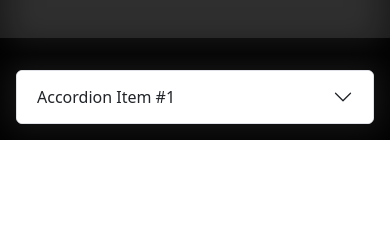
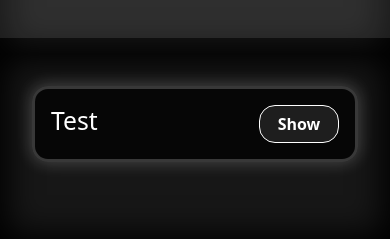
Before and after one commit to jsb-dev/jsb-dev, a React (Create React App) app: page / in a window 390 px wide. Shown: the part 7220-7459 px from the top of the page. Before the commit the page ends 7360 px from the top, so only its background shows below. Built offline with nearby package versions, Linux system fonts and the light colour scheme; the HTML template or start-up script is replaced by a standard one.

Commit message:
Created template for dropdown menu items

```diff
--- /dev/null
+++ b/src/components/5-extended-skills-section/extended-skills-section-components/dropdown-drawer-item.jsx
@@ -0,0 +1,106 @@
+import { useState } from 'react';
+import { Button } from 'react-bootstrap';
+import { CheckOrientation } from '../../../utils/CheckOrientation.jsx';
+import { CheckDevice } from '../../../utils/CheckDevice.jsx';
+
+function DropdownDrawerItem({ title, body, thumbnail }) {
+  const [isExpanded, setIsExpanded] = useState(false);
+
+  const handleButtonClick = () => {
+    setIsExpanded(!isExpanded);
+  };
+
+  const isMobile = CheckDevice();
+  const isVertical = CheckOrientation();
+
+  return (
+    <div
+      style={{
+        width: '100%',
+        padding: '1rem',
+      }}
+    >
+      <div
+        style={{
+          display: 'flex',
+          justifyContent: 'space-between',
+          alignItems: 'center',
+          backgroundColor: isExpanded
+            ? 'rgba(255,255,255,0.1)'
+            : 'rgba(0, 0, 0, 0.7)',
+          borderTopLeftRadius: '1rem',
+          borderTopRightRadius: '1rem',
+          borderBottomLeftRadius: isExpanded ? '0' : '1rem',
+          borderBottomRightRadius: isExpanded ? '0' : '1rem',
+          boxShadow: isExpanded
+            ? 'none'
+            : '0 0 1rem 0.1rem rgba(255,255,255, 0.2)',
+          border: isExpanded ? 'none' : '3px solid rgba(255,255,255,0.2)',
+          padding: '1rem',
+          transition: 'all 0.5s ease-in-out',
+          color: 'white',
+        }}
+      >
+        <h2>{title}</h2>
+        <Button
+          onClick={handleButtonClick}
+          style={{
+            backgroundColor: '#1e1e1e',
+            border: '1px solid #fff',
+            color: '#fff',
+            fontWeight: 'bold',
+            borderRadius: '1rem',
+            width: '5rem',
+          }}
+        >
+          {isExpanded ? 'Hide' : 'Show'}
+        </Button>
+      </div>
+      <div
+        style={{
+          overflow: 'hidden',
+          boxShadow:
+            'inset 0 0 1rem 0.1rem rgba(255,255,255, 0.2), 0 0 1rem 0.1rem rgba(255,255,255, 0.2)',
+          minHeight: isExpanded ? '300px' : '0',
+          height: isExpanded ? 'auto' : '0',
+          padding: isExpanded ? '2rem' : '1rem',
+          opacity: isExpanded ? 1 : 0,
+          color: 'white',
+          transition: 'all 0.5s ease-in-out',
+          display: 'flex',
+          justifyContent: 'space-between',
+          backgroundColor: 'rgba(0, 0, 0, 0.7)',
+          flexDirection: !isMobile && !isVertical ? 'row' : 'column',
+        }}
+      >
+        <p
+          style={{
+            marginBottom: '2rem',
+          }}
+        >
+          {body}
+        </p>
+        <div
+          style={{
+            width: !isMobile && !isVertical ? '50%' : '100%',
+            display: 'flex',
+            justifyContent: 'center',
+            alignItems: 'center',
+          }}
+        >
+          <img
+            src={thumbnail}
+            style={{
+              width: '80%',
+              objectFit: 'cover',
+              objectPosition: 'center',
+              borderRadius: '1rem',
+            }}
+          />
+        </div>
+      </div>
+    </div>
+  );
+}
+
+export default DropdownDrawerItem;
--- a/src/components/5-extended-skills-section/extended-skills-section-components/dropdown-drawer-skills-list.jsx
+++ b/src/components/5-extended-skills-section/extended-skills-section-components/dropdown-drawer-skills-list.jsx
@@ -1,25 +1,31 @@
-import Accordion from 'react-bootstrap/Accordion';
+import React from 'react';
+import DropdownDrawerItem from './dropdown-drawer-item';
+import img from '../../../assets/images/back-end-bg.jpg';
+
+const skillsList = [
+  {
+    title: 'HTML',
+    body: 'I have a good understanding of HTML and can use it to create a basic website.',
+  },
+];
 
 function DropdownDrawerSkillsList() {
   return (
-    <Accordion
+    <ul
       style={{
+        listStyle: 'none',
+        padding: '0',
         width: '100%',
       }}
     >
-      <Accordion.Item eventKey="0">
-        <Accordion.Header>Accordion Item #1</Accordion.Header>
-        <Accordion.Body>
-          Lorem ipsum dolor sit amet, consectetur adipiscing elit, sed do
-          eiusmod tempor incididunt ut labore et dolore magna aliqua. Ut enim ad
-          minim veniam, quis nostrud exercitation ullamco laboris nisi ut
-          aliquip ex ea commodo consequat. Duis aute irure dolor in
-          reprehenderit in voluptate velit esse cillum dolore eu fugiat nulla
-          pariatur. Excepteur sint occaecat cupidatat non proident, sunt in
-          culpa qui officia deserunt mollit anim id est laborum.
-        </Accordion.Body>
-      </Accordion.Item>
-    </Accordion>
+      <li>
+        <DropdownDrawerItem
+          title={'Test'}
+          body={'This is the test item'}
+          thumbnail={img}
+        />
+      </li>
+    </ul>
   );
 }
 
```
